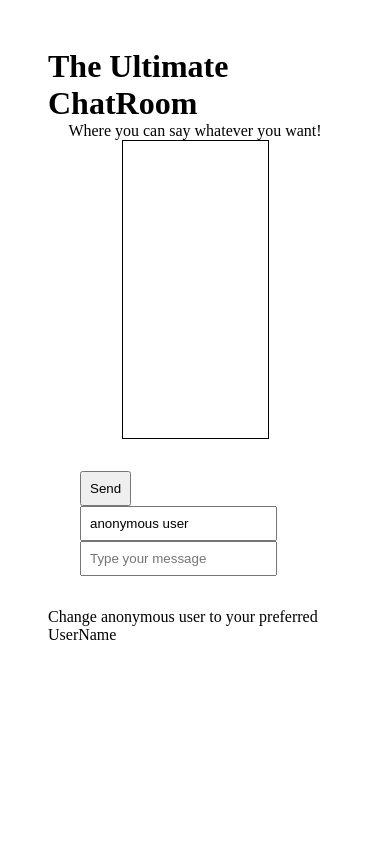
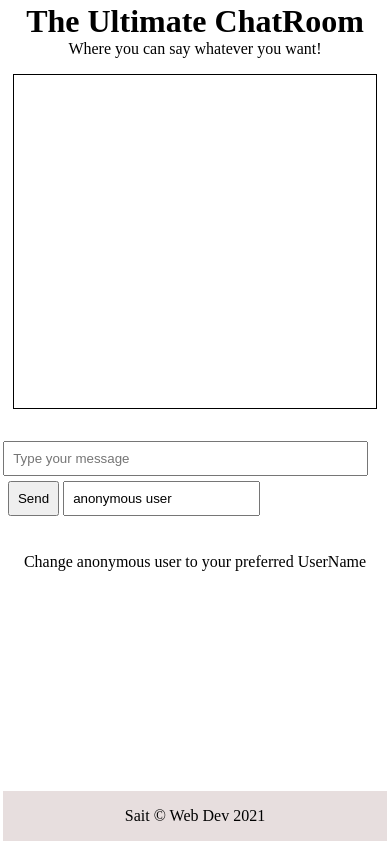
Before and after one commit to nozky/ultimate-chatroom, a website: page index.html in a window 390 px wide. Both pictures are taken after a click on the button "Send". Drawn offline with nearby package versions, Linux system fonts and the light colour scheme; no server answers.

Commit message:
added some nonsense stuff

```diff
--- a/index.html
+++ b/index.html
@@ -25,17 +25,22 @@
     padding: 3rem;
   }
 
+  .push{
+    flex-grow: 1;
+  }
+
   .chat-box{
-    width: 50%;
+    width: 70%;
     height:40%;
-    border: 1px solid black;
-
+    border: 1px solid;
+    margin-top: 1rem;
     padding: 1rem;
 
     overflow: scroll;
   }
 
-  .message{
+  .send-message{
+    width:60%;
     margin: 2rem;
   }
 
@@ -43,10 +48,48 @@
     padding: 0.5rem;
   }
 
-  button{
+  #message{
+    width:100%;
+  }
+
+  .send-message-section{
+    margin: 0.3rem;
+  }
+
+  #btn-send{
     padding: 0.5rem;
   }
+
+  footer{
+    background-color:rgb(231, 222, 222);
+    width: 100%;
+    padding: 1rem;
+    text-align:center;
+  }
+
+  @media only screen and (max-width: 550px ) {
+    body{
+      padding: 0.2rem;
+    }
+
+    h1{
+      text-align: center;
+    }
+      .chat-box{
+        width:95%;
+      }
+
+      .send-message{
+        width:100%;
+      }
+      #message{
+        width:95%;
+      }
+
+  }
 </style>
+
+
 
 <body>
     <h1>The Ultimate ChatRoom</h1>
@@ -54,17 +97,25 @@
 
     <div class="chat-box"></div>
 
-    <div class="message">
-      <button id="btn-send">Send</button>
-      <input id="username" type="text" value="anonymous user" >
+    <div class="send-message">
       <input id="message" type="text" placeholder="Type your message">
+
+      <div class="send-message-section">
+        <button id="btn-send">Send</button>
+        <input id="username" type="text" value="anonymous user" placeholder="User Name">
+      </div>
     </div>
 
     <p>Change anonymous user to your preferred UserName</p>
 
+    <div class="push"></div>
+    <footer>
+      <p>Sait &copy; Web Dev 2021</p>
+    </footer>
 
     <script src="/socket.io/socket.io.js"></script>
     <script>
+      const body = document.querySelector('body');
       const chatBox = document.querySelector('.chat-box');
       const userName = document.querySelector('#username');
       const message = document.querySelector('#message');
@@ -72,16 +123,48 @@
 
       let socket = io();
 
+      message.addEventListener('keypress',(e)=>{
+        if(e.code == 'Enter'){
+          send(userName.value,message.value);
+          message.value = '';
+        }
+      })
+
       btnSend.addEventListener('click',()=>{
-        socket.emit('chat message', `${userName.value} - ${message.value}`);
+        send(userName.value,message.value)
         message.value = '';
       })
 
+      // recieving message
       socket.on('chat message',(msg)=>{
+        const set = msg.toString().split(':');
+
+        if (set.length >= 3){
+          changeColor(set[0] ,set[1], set[2]);
+        }
+
         let item = document.createElement('li');
         item.textContent = msg;
         chatBox.appendChild(item);
       })
+
+      // sending message
+      const send = (userName, message)=>{
+        socket.emit('chat message', `${userName}: ${message}`);
+      }
+
+    // change color
+      const changeColor = (el,attrb,value) => {
+        switch(el){
+
+          case 'body':
+            body.bgColor = value.trim();
+            break;
+
+          default:
+            break;
+        }
+      }
 
 
   </script>
```
Also changed, not shown: README.md.
